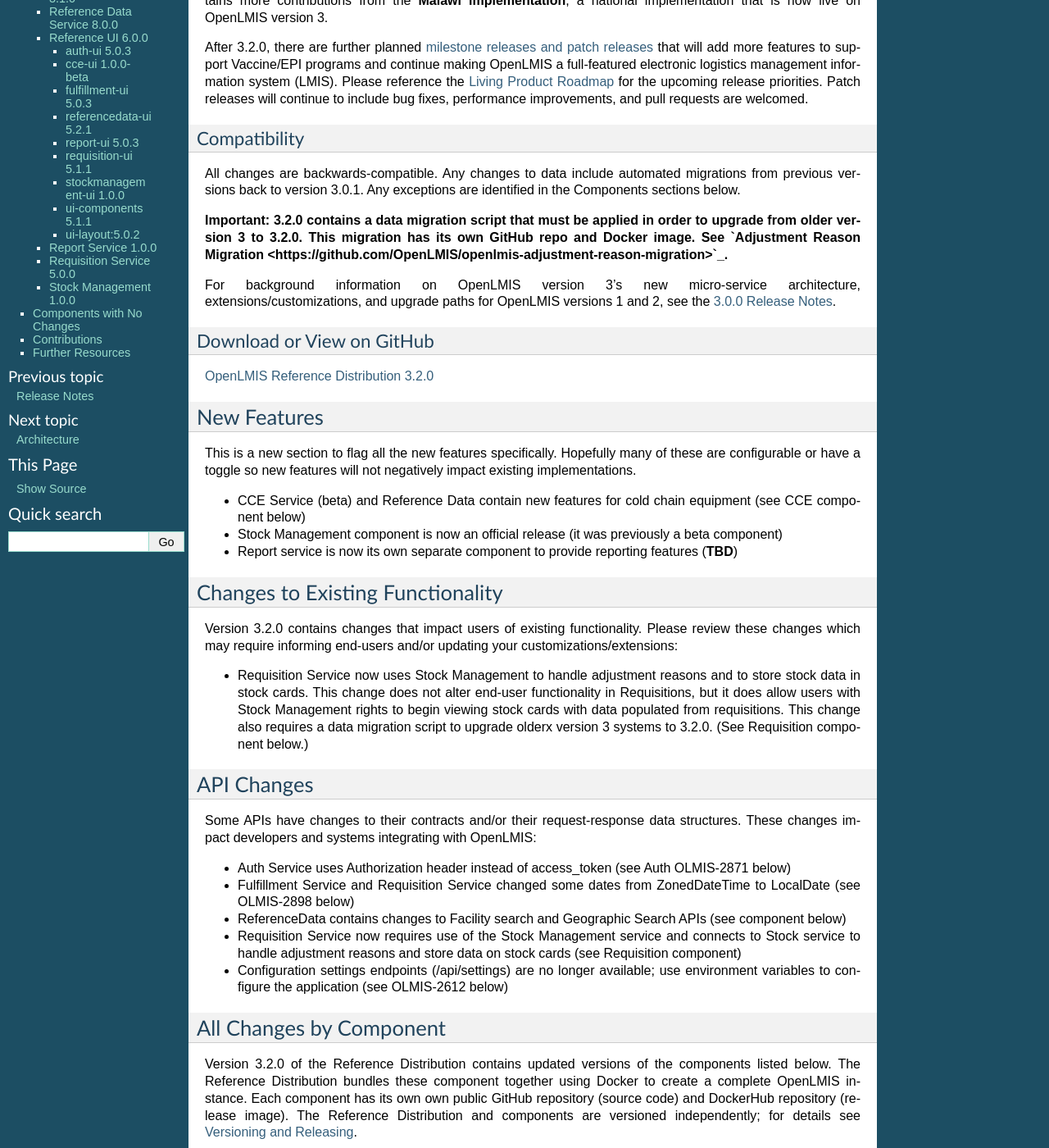
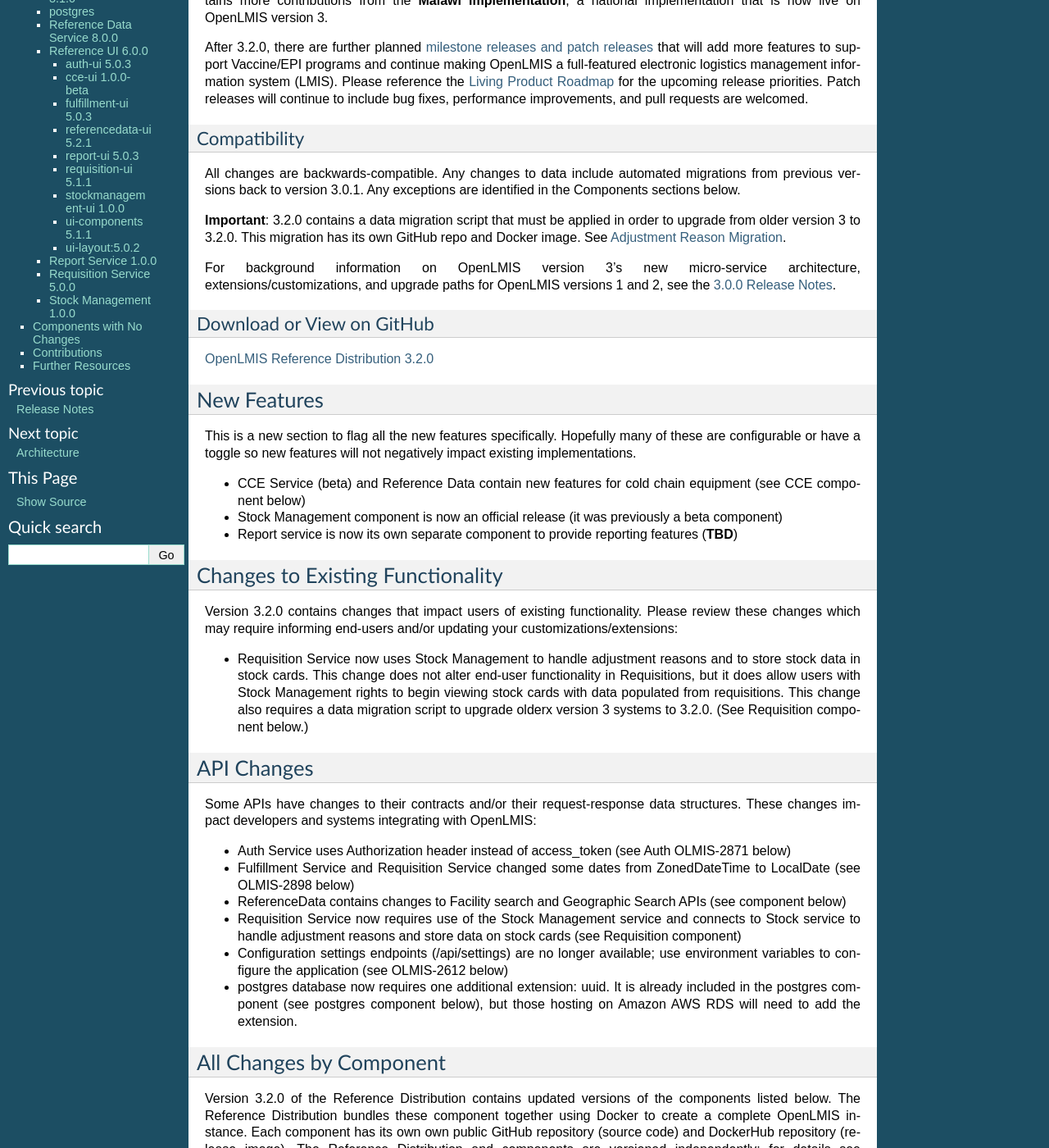
Before and after one commit to OpenLMIS/openlmis-ref-distro, a Sphinx documentation site: the page built from docs/source/releases/openlmis-ref-distro-v3.1.2.rst, in a window 1280 px wide and 1400 px high, scrolled down 388 px. Shown: the whole window at 82% size. Built offline with Sphinx 7.4.7, drawn with Linux system fonts in a browser that asks for light colours; pages that are not in the unit, such as notebooks, are missing from menus; some of the changed text lies outside the part shown.

Commit message:
OLMIS-3020: Draft release notes fixes to formatting and postgres component.

```diff
--- a/docs/source/releases/openlmis-ref-distro-v3.1.2.rst
+++ b/docs/source/releases/openlmis-ref-distro-v3.1.2.rst
@@ -38,9 +38,9 @@
 All changes are backwards-compatible. Any changes to data include automated migrations from previous
 versions back to version 3.0.1. Any exceptions are identified in the Components sections below.
 
-**Important: 3.2.0 contains a data migration script that must be applied in order to upgrade from
+**Important**: 3.2.0 contains a data migration script that must be applied in order to upgrade from
 older version 3 to 3.2.0. This migration has its own GitHub repo and Docker image. See
-`Adjustment Reason Migration <https://github.com/OpenLMIS/openlmis-adjustment-reason-migration>`_.**
+`Adjustment Reason Migration <https://github.com/OpenLMIS/openlmis-adjustment-reason-migration>`_.
 
 For background information on OpenLMIS version 3's new micro-service architecture,
 extensions/customizations, and upgrade paths for OpenLMIS versions 1 and 2, see the `3.0.0 Release
@@ -89,6 +89,9 @@
   service to handle adjustment reasons and store data on stock cards (see Requisition component)
 - Configuration settings endpoints (/api/settings) are no longer available; use environment
   variables to configure the application (see OLMIS-2612 below)
+- postgres database now requires one additional extension: uuid. It is already included in the
+  postgres component (see postgres component below), but those hosting on Amazon AWS RDS will need
+  to add the extension.
 
 All Changes by Component
 ========================
@@ -170,6 +173,11 @@
 
 Source: `Notification CHANGELOG
 <https://github.com/OpenLMIS/openlmis-notification/blob/master/CHANGELOG.md>`_
+
+postgres
+--------
+
+**TBD**: explain new version and link to documentation about adding uuid extension
 
 Reference Data Service 8.0.0
 ----------------------------
```
